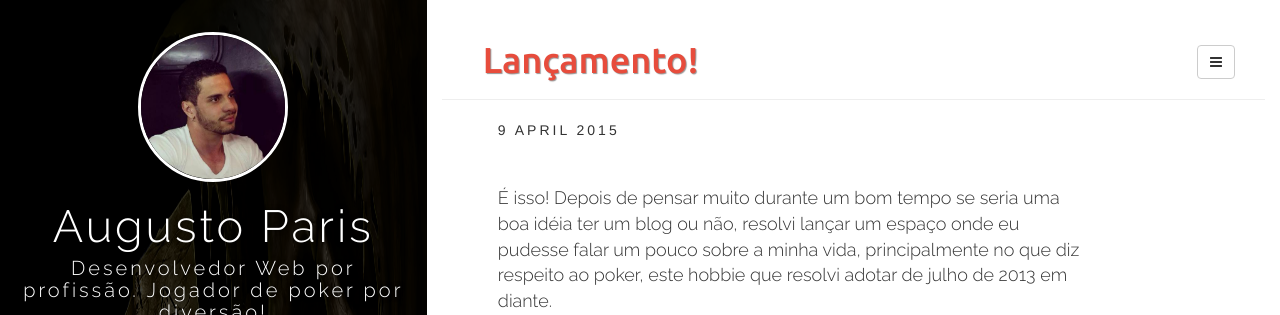
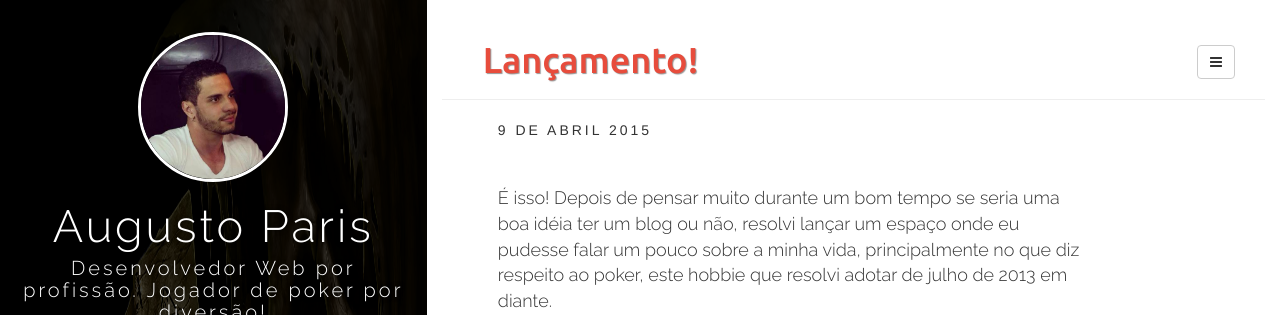
Before and after one commit to augustoparis/augustoparis.github.io, a Jekyll site: the page built from _posts/2015-04-09-bem-vindo.md, in a window 1280 px wide and 900 px high. Shown: the top 315 px of the window. Built offline with Jekyll 4.4.1, drawn with Linux system fonts in a browser that asks for light colours; nearby versions of some CDN libraries; comment, search, counter and statistics services are not loaded; some of the changed lines change nothing that is shown.

Commit message:
date post

```diff
--- a/_includes/post.html
+++ b/_includes/post.html
@@ -8,21 +8,21 @@
   <div class="col-sm-10">
    <span class="post-date">
      {% assign m = page.date | date: "%-m" %}
-{{ page.date | date: "%-d" }}
+     {{ page.date | date: "%-d" }}
      {% case m %}
-  {% when '1' %}Januar
-  {% when '2' %}Februar
-  {% when '3' %}M&auml;rz
-  {% when '4' %}April
-  {% when '5' %}Mai
-  {% when '6' %}Juni
-  {% when '7' %}Juli
-  {% when '8' %}August
-  {% when '9' %}September
-  {% when '10' %}Oktober
-  {% when '11' %}November
-  {% when '12' %}Dezember
-{% endcase %}
+      {% when '1' %}de Janeiro
+        {% when '2' %}de Fevereiro
+        {% when '3' %}de Março
+        {% when '4' %}de Abril
+        {% when '5' %}de Maio
+        {% when '6' %}de Junho
+        {% when '7' %}de Julho
+        {% when '8' %}de Agosto
+        {% when '9' %}de Setembro
+        {% when '10' %}de Outubro
+        {% when '11' %}de Novembro
+        {% when '12' %}de Dezembro
+      {% endcase %}
      {{ page.date | date: "%Y" }}
      {% if page.tagline %}<small style="text-transform:none">{{page.tagline}}</small>{% endif %} {% if post.tagline %}<small>{{post.tagline}}</small>{% endif %}
    </span>
```
